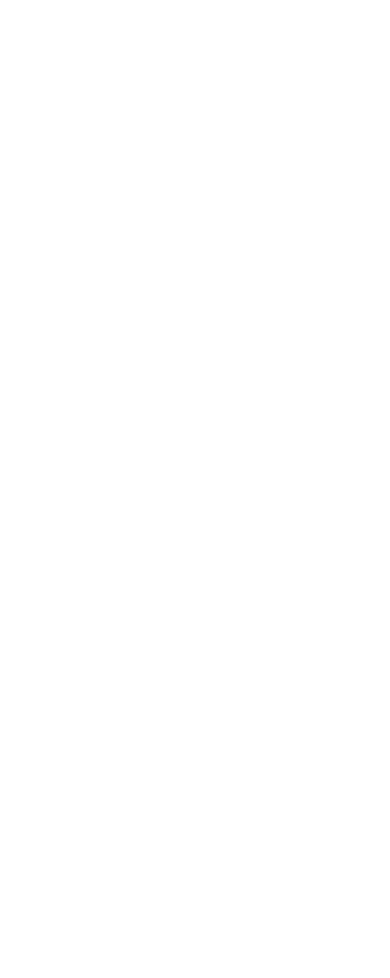
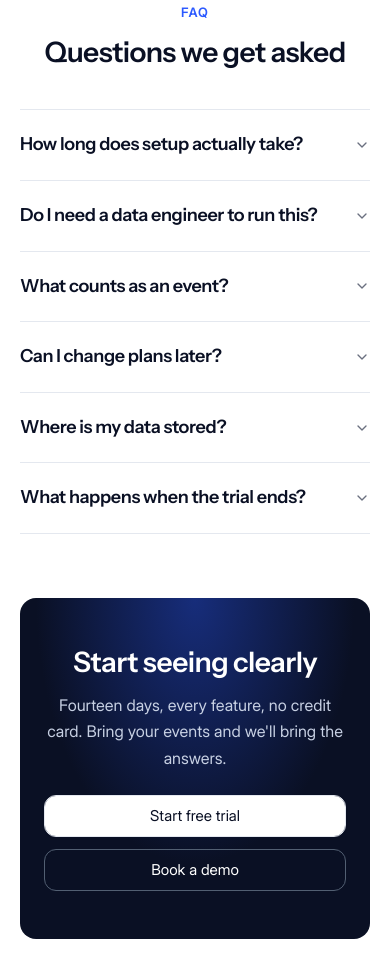
Before and after one commit to z1jey/northlight-landing-page, a React (Vite) app: page / in a window 390 px wide. Shown: the part 6160-7138 px from the top of the page. Before the commit the page ends 6106 px from the top, so only its background shows below. Built offline with nearby package versions, Linux system fonts and the light colour scheme.

Commit message:
done faqs with responsiveness

```diff
--- a/src/components/ui/accordion.tsx
+++ b/src/components/ui/accordion.tsx
@@ -1,29 +1,26 @@
-import { Accordion as AccordionPrimitive } from "@base-ui/react/accordion"
+import { Accordion as AccordionPrimitive } from "@base-ui/react/accordion";
+import { ChevronDownIcon, ChevronUpIcon } from "lucide-react";
 
-import { cn } from "@/lib/utils"
-import { ChevronDownIcon, ChevronUpIcon } from "lucide-react"
+import { cn } from "@/lib/utils";
 
 function Accordion({ className, ...props }: AccordionPrimitive.Root.Props) {
   return (
     <AccordionPrimitive.Root
       data-slot="accordion"
-      className={cn(
-        "flex w-full flex-col overflow-hidden rounded-2xl border",
-        className
-      )}
+      className={cn("flex w-full flex-col", className)}
       {...props}
     />
-  )
+  );
 }
 
 function AccordionItem({ className, ...props }: AccordionPrimitive.Item.Props) {
   return (
     <AccordionPrimitive.Item
       data-slot="accordion-item"
-      className={cn("not-last:border-b data-open:bg-muted/50", className)}
+      className={cn("border-b border-[#E4E8EF] first:border-t", className)}
       {...props}
     />
-  )
+  );
 }
 
 function AccordionTrigger({
@@ -36,17 +33,63 @@
       <AccordionPrimitive.Trigger
         data-slot="accordion-trigger"
         className={cn(
-          "group/accordion-trigger relative flex flex-1 items-start justify-between gap-6 border border-transparent p-4 text-left text-sm font-medium transition-all outline-none hover:underline aria-disabled:pointer-events-none aria-disabled:opacity-50 **:data-[slot=accordion-trigger-icon]:ml-auto **:data-[slot=accordion-trigger-icon]:size-4 **:data-[slot=accordion-trigger-icon]:text-muted-foreground",
-          className
+          // Layout
+          "group/accordion-trigger relative flex flex-1",
+          "items-center justify-between gap-6",
+          "py-6",
+
+          // Typography
+          "text-left",
+          "font-instrument-semibold",
+          "text-[18px]",
+          "leading-[1.2]",
+          "tracking-[-0.02em]",
+          "text-[#0A1024]",
+
+          // Interaction
+          "outline-none",
+          "transition-colors duration-200",
+          "hover:no-underline",
+
+          // Accessibility
+          "aria-disabled:pointer-events-none",
+          "aria-disabled:opacity-50",
+
+          // Chevron
+          "[&>svg]:size-4",
+          "[&>svg]:shrink-0",
+          "[&>svg]:text-[#6A707F]",
+          "[&>svg]:transition-colors",
+          "[&>svg]:duration-200",
+
+          // Open state
+          "data-[panel-open]:[&>svg]:text-[#2B59FF]",
+
+          className,
         )}
         {...props}
       >
         {children}
-        <ChevronDownIcon data-slot="accordion-trigger-icon" className="pointer-events-none shrink-0 group-aria-expanded/accordion-trigger:hidden" />
-        <ChevronUpIcon data-slot="accordion-trigger-icon" className="pointer-events-none hidden shrink-0 group-aria-expanded/accordion-trigger:inline" />
+
+        <ChevronDownIcon
+          data-slot="accordion-trigger-icon"
+          className="
+            pointer-events-none
+            group-aria-expanded/accordion-trigger:hidden
+          "
+        />
+
+        <ChevronUpIcon
+          data-slot="accordion-trigger-icon"
+          className="
+            pointer-events-none
+            hidden
+            group-aria-expanded/accordion-trigger:inline
+          "
+        />
       </AccordionPrimitive.Trigger>
     </AccordionPrimitive.Header>
-  )
+  );
 }
 
 function AccordionContent({
@@ -57,19 +100,36 @@
   return (
     <AccordionPrimitive.Panel
       data-slot="accordion-content"
-      className="overflow-hidden px-4 text-sm data-open:animate-accordion-down data-closed:animate-accordion-up"
+      className="
+        overflow-hidden
+        data-open:animate-accordion-down
+        data-closed:animate-accordion-up
+      "
       {...props}
     >
       <div
         className={cn(
-          "h-(--accordion-panel-height) pt-0 pb-4 data-ending-style:h-0 data-starting-style:h-0 [&_a]:underline [&_a]:underline-offset-3 [&_a]:hover:text-foreground [&_p:not(:last-child)]:mb-4",
-          className
+          // Answer spacing
+          "pb-6",
+
+          // Answer typography
+          "font-inter-regular",
+          "text-[16px]",
+          "leading-[1.65]",
+          "text-[#525F72]",
+
+          // Base UI animation
+          "h-(--accordion-panel-height)",
+          "data-ending-style:h-0",
+          "data-starting-style:h-0",
+
+          className,
         )}
       >
         {children}
       </div>
     </AccordionPrimitive.Panel>
-  )
+  );
 }
 
-export { Accordion, AccordionItem, AccordionTrigger, AccordionContent }
+export { Accordion, AccordionItem, AccordionTrigger, AccordionContent };
--- a/src/components/ui/button.tsx
+++ b/src/components/ui/button.tsx
@@ -50,7 +50,6 @@
           "text-white",
           "shadow-[0_1px_2px_rgba(10,16,36,0.06)]",
 
-          // Hover
           "hover:bg-[#1E3FCC]",
           "hover:-translate-y-px",
         ],
@@ -61,7 +60,6 @@
           "text-[#0A1024]",
           "shadow-[0_1px_2px_rgba(10,16,36,0.06)]",
 
-          // Hover
           "hover:border-[#6A707F]",
           "hover:bg-[#F6F7FB]",
           "hover:-translate-y-px",
@@ -72,7 +70,6 @@
           "bg-transparent",
           "text-[#525F72]",
 
-          // Hover
           "hover:bg-[#F6F7FB]",
           "hover:text-[#0A1024]",
         ],
@@ -84,6 +81,30 @@
         ],
 
         link: ["text-[#2B59FF]", "underline-offset-4", "hover:underline"],
+
+        // CTA: white button on dark CTA section
+        cta: [
+          "border-[#E4E8EF]",
+          "bg-white",
+          "text-[#0A1024]",
+          "shadow-[0_1px_2px_rgba(10,16,36,0.08)]",
+
+          "hover:bg-[#F6F7FB]",
+          "hover:-translate-y-px",
+          "hover:shadow-[0_3px_8px_rgba(0,0,0,0.14)]",
+        ],
+
+        // CTA secondary: dark button on dark CTA section
+        "cta-secondary": [
+          "border-[#525F72]",
+          "bg-transparent",
+          "text-white",
+
+          "hover:border-[#8A94A8]",
+          "hover:bg-white/5",
+          "hover:-translate-y-px",
+          "hover:shadow-[0_2px_8px_rgba(0,0,0,0.12)]",
+        ],
       },
 
       size: {
--- /dev/null
+++ b/src/mock/faq.ts
@@ -0,0 +1,32 @@
+export const faqItems = [
+  {
+    question: "How long does setup actually take?",
+    answer:
+      "Most teams are sending events within the hour. The snippet is a single script tag, and our SDKs cover JavaScript, iOS, Android, Python, Ruby and Go. Historical backfill runs in the background and usually finishes overnight.",
+  },
+  {
+    question: "Do I need a data engineer to run this?",
+    answer:
+      "No. Northlight reads your raw event stream directly and the schema editor is built for product managers. Teams that do have a data engineer usually hand them the API and stay out of each other's way.",
+  },
+  {
+    question: "What counts as an event?",
+    answer:
+      "Any tracked user action — a page view, a button click, a purchase, a server-side signal. Identify calls and property updates do not count toward your monthly limit.",
+  },
+  {
+    question: "Can I change plans later?",
+    answer:
+      "Any time. Upgrades apply immediately and we prorate the difference. Downgrades take effect at your next renewal, and your data stays intact either way.",
+  },
+  {
+    question: "Where is my data stored?",
+    answer:
+      "In the region you pick at signup: United States, European Union or Australia. Data never leaves that region, and Scale plans can add a second region for redundancy.",
+  },
+  {
+    question: "What happens when the trial ends?",
+    answer:
+      "Nothing breaks. Your dashboards stay read-only until you pick a plan, and we never delete data during the first 90 days after a trial expires.",
+  },
+] as const;
--- /dev/null
+++ b/src/mock/footer.ts
@@ -0,0 +1,23 @@
+export interface FooterLinkGroup {
+  title: string;
+  links: string[];
+}
+
+export const footerLinkGroups: FooterLinkGroup[] = [
+  {
+    title: "Product",
+    links: ["Features", "Pricing", "Integrations", "Changelog"],
+  },
+  {
+    title: "Company",
+    links: ["About", "Careers", "Blog", "Contact"],
+  },
+  {
+    title: "Resources",
+    links: ["Documentation", "API reference", "Guides", "Status"],
+  },
+  {
+    title: "Legal",
+    links: ["Privacy", "Terms", "DPA", "Security"],
+  },
+];
--- a/src/routes/index.tsx
+++ b/src/routes/index.tsx
@@ -5,6 +5,7 @@
 import { HowItWorks } from "@/sections/how-it-works";
 import { Pricing } from "@/sections/pricing";
 import { Testimonial } from "@/sections/testimonial";
+import { FAQ } from "@/sections/faqs";
 
 export const Route = createFileRoute("/")({
   component: HomePage,
@@ -20,6 +21,7 @@
         <HowItWorks />
         <Pricing />
         <Testimonial />
+        <FAQ />
       </main>
     </>
   );
--- /dev/null
+++ b/src/sections/FaqCta.tsx
@@ -0,0 +1,88 @@
+import { Button } from "@/components/ui/button";
+
+export function FaqCta() {
+  return (
+    <section
+      aria-labelledby="faq-cta-heading"
+      className="
+        w-full
+        overflow-hidden
+        rounded-[16px]
+        bg-[radial-gradient(70%_120%_at_50%_0%,#172D7B_0%,#0A1024_65%)]
+      "
+    >
+      <div
+        className="
+          flex
+          flex-col
+          items-center
+          px-6
+          py-12
+          text-center
+          min-[641px]:px-10
+          min-[641px]:py-14
+          min-[901px]:px-16
+          min-[901px]:py-16
+        "
+      >
+        <h2
+          id="faq-cta-heading"
+          className="
+            font-instrument-semibold
+            text-[clamp(28px,20px+2.1vw,40px)]
+            leading-[1.2]
+            tracking-[-0.02em]
+            text-white
+          "
+        >
+          Start seeing clearly
+        </h2>
+
+        <p
+          className="
+            mt-3
+            max-w-[520px]
+            font-inter-regular
+            text-[16px]
+            leading-[1.65]
+            text-[#C7D0E3]
+          "
+        >
+          Fourteen days, every feature, no credit card. Bring your events and
+          we'll bring the answers.
+        </p>
+
+        {/* CTA buttons */}
+        <div
+          className="
+            mt-6
+            flex
+            w-full
+            flex-col
+            items-stretch
+            gap-3
+            min-[481px]:w-auto
+            min-[481px]:flex-row
+            min-[481px]:items-center
+          "
+        >
+          <Button
+            variant="cta"
+            size="default"
+            className="w-full min-[481px]:w-auto"
+          >
+            Start free trial
+          </Button>
+
+          <Button
+            variant="cta-secondary"
+            size="default"
+            className="w-full min-[481px]:w-auto"
+          >
+            Book a demo
+          </Button>
+        </div>
+      </div>
+    </section>
+  );
+}
--- /dev/null
+++ b/src/sections/faqs.tsx
@@ -0,0 +1,70 @@
+import {
+  Accordion,
+  AccordionContent,
+  AccordionItem,
+  AccordionTrigger,
+} from "@/components/ui/accordion";
+import { FaqCta } from "./FaqCta";
+import { faqItems } from "@/mock/faq";
+
+export function FAQ() {
+  return (
+    <section id="faq" aria-labelledby="faq-heading" className="bg-white">
+      <div
+        className="
+          mx-auto
+          max-w-[1200px]
+          px-5
+          py-14
+          min-[641px]:py-[72px]
+          min-[901px]:px-6
+          min-[901px]:py-24
+        "
+      >
+        <header className="mx-auto max-w-[780px] text-center">
+          <p
+            className="
+              font-inter-semibold
+              text-[13px]
+              uppercase
+              leading-[1.65]
+              tracking-[0.08em]
+              text-[#2B59FF]
+            "
+          >
+            FAQ
+          </p>
+
+          <h2
+            id="faq-heading"
+            className="
+              mt-3
+              font-instrument-semibold
+              text-[clamp(28px,20px+2.1vw,40px)]
+              leading-[1.2]
+              tracking-[-0.02em]
+              text-[#0A1024]
+            "
+          >
+            Questions we get asked
+          </h2>
+        </header>
+
+        <div className="mx-auto mt-10 max-w-[780px] min-[901px]:mt-16">
+          <Accordion multiple className="w-full">
+            {faqItems.map((item, index) => (
+              <AccordionItem key={item.question} value={`faq-${index}`}>
+                <AccordionTrigger>{item.question}</AccordionTrigger>
+
+                <AccordionContent>{item.answer}</AccordionContent>
+              </AccordionItem>
+            ))}
+          </Accordion>
+        </div>
+        <div className="mt-16 min-[901px]:mt-24">
+          <FaqCta />
+        </div>
+      </div>
+    </section>
+  );
+}
```
